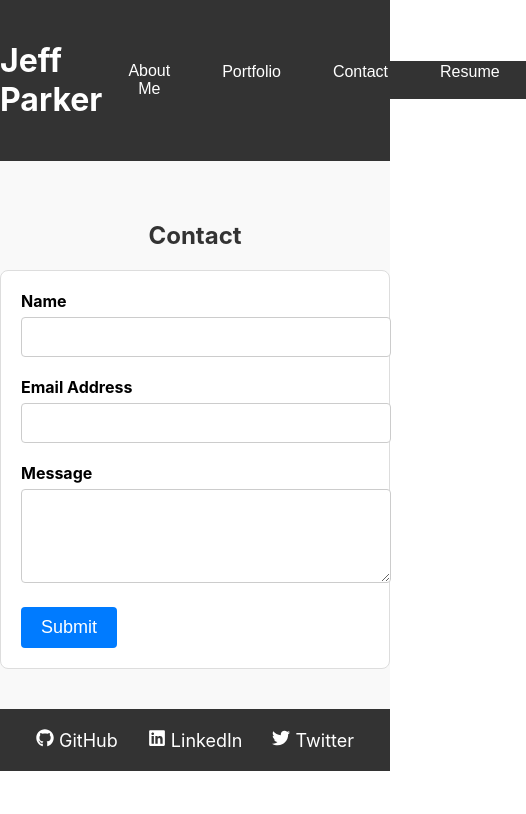
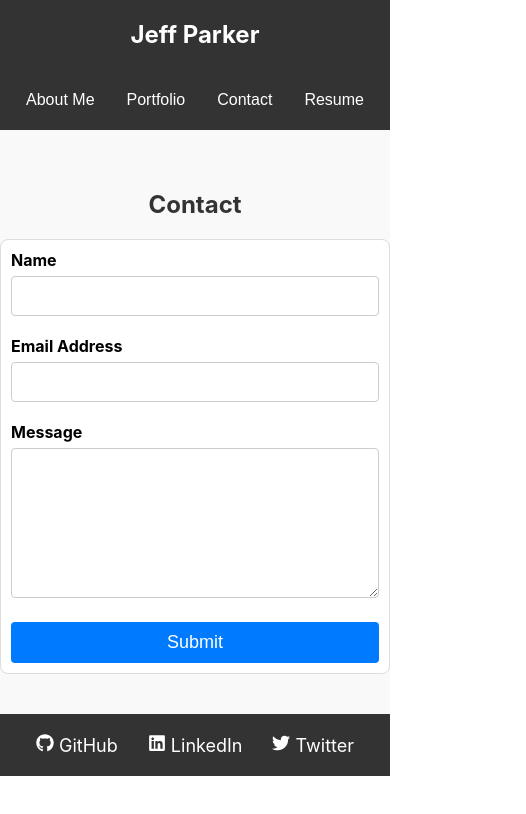
Before and after one commit to jeffrpar/react-portfolio, a React (Create React App) app: page / in a window 390 px wide. Both pictures are taken after a click on the button "Contact". Shown: the top 814 px of the page, 526 px wide, since content can reach past the window. Built offline with nearby package versions, Linux system fonts and the light colour scheme.

Commit message:
updated css for responsiveness and mobile-friendly design

```diff
--- a/src/components/Header/Header.css
+++ b/src/components/Header/Header.css
@@ -2,12 +2,42 @@
   background-color: #333;
   color: #fff;
   padding: 20px 0;
+  text-align: center;
 }
 
 .header-content {
   max-width: 960px;
   margin: 0 auto;
   display: flex;
-  justify-content: space-between; /* Spacing items evenly between left and right */
-  align-items: center;
+  flex-direction: column; /* Stack content vertically on small screens */
+  align-items: center; /* Center content horizontally */
+  justify-content: center; /* Center content vertically */
 }
+
+.header-left {
+  margin-bottom: 20px; /* Add spacing between name and navigation */
+}
+
+.header-right {
+  display: flex;
+  flex-wrap: wrap; /* Wrap navigation links on small screens */
+  justify-content: center; /* Center navigation horizontally */
+}
+
+h1 {
+  font-size: 24px;
+  margin: 0;
+}
+
+/* Add a media query for smaller screens */
+@media (max-width: 767px) {
+  .header-content {
+    flex-direction: column; /* Stack content vertically */
+    align-items: center; /* Center content horizontally */
+    justify-content: center; /* Center content vertically */
+  }
+
+  .header-right {
+    margin-top: 20px; /* Add spacing between name and navigation */
+  }
+}
--- a/src/components/Main/Contact/Contact.css
+++ b/src/components/Main/Contact/Contact.css
@@ -7,6 +7,9 @@
 .contact-content {
   max-width: 960px;
   margin: 0 auto;
+  display: flex;
+  flex-direction: column; /* Stack content vertically on small screens */
+  align-items: center; /* Center content horizontally */
 }
 
 h2 {
@@ -20,6 +23,8 @@
   border-radius: 8px;
   padding: 20px;
   text-align: left;
+  width: 100%; /* Ensure the form is full-width on small screens */
+  box-sizing: border-box; /* Include padding and border in the width */
 }
 
 .form-group {
@@ -35,15 +40,17 @@
 input[type="text"],
 input[type="email"],
 textarea {
-    width: 100%;
+  width: 100%; /* Make form fields full-width */
   padding: 10px;
   border: 1px solid #ccc;
   border-radius: 4px;
   font-size: 16px;
+  box-sizing: border-box; /* Include padding and border in the width */
 }
 
 textarea {
   resize: vertical;
+  min-height: 150px; /* Set a minimum height for the textarea */
 }
 
 button[type="submit"] {
@@ -55,8 +62,16 @@
   font-size: 18px;
   cursor: pointer;
   transition: background-color 0.3s ease;
+  width: 100%; /* Make the button full-width */
 }
 
 button[type="submit"]:hover {
   background-color: #0056b3;
 }
+
+/* Add a media query for smaller screens */
+@media (max-width: 767px) {
+  .contact-form {
+    padding: 10px; /* Reduce padding on smaller screens */
+  }
+}
--- a/src/components/Nav/Nav.css
+++ b/src/components/Nav/Nav.css
@@ -11,7 +11,7 @@
 }
 
 .nav-item {
-  margin: 0 20px;
+  margin: 0 10px;
 }
 
 .nav-item.active {
```
Lines whose indentation alone changed are shown as unchanged.
